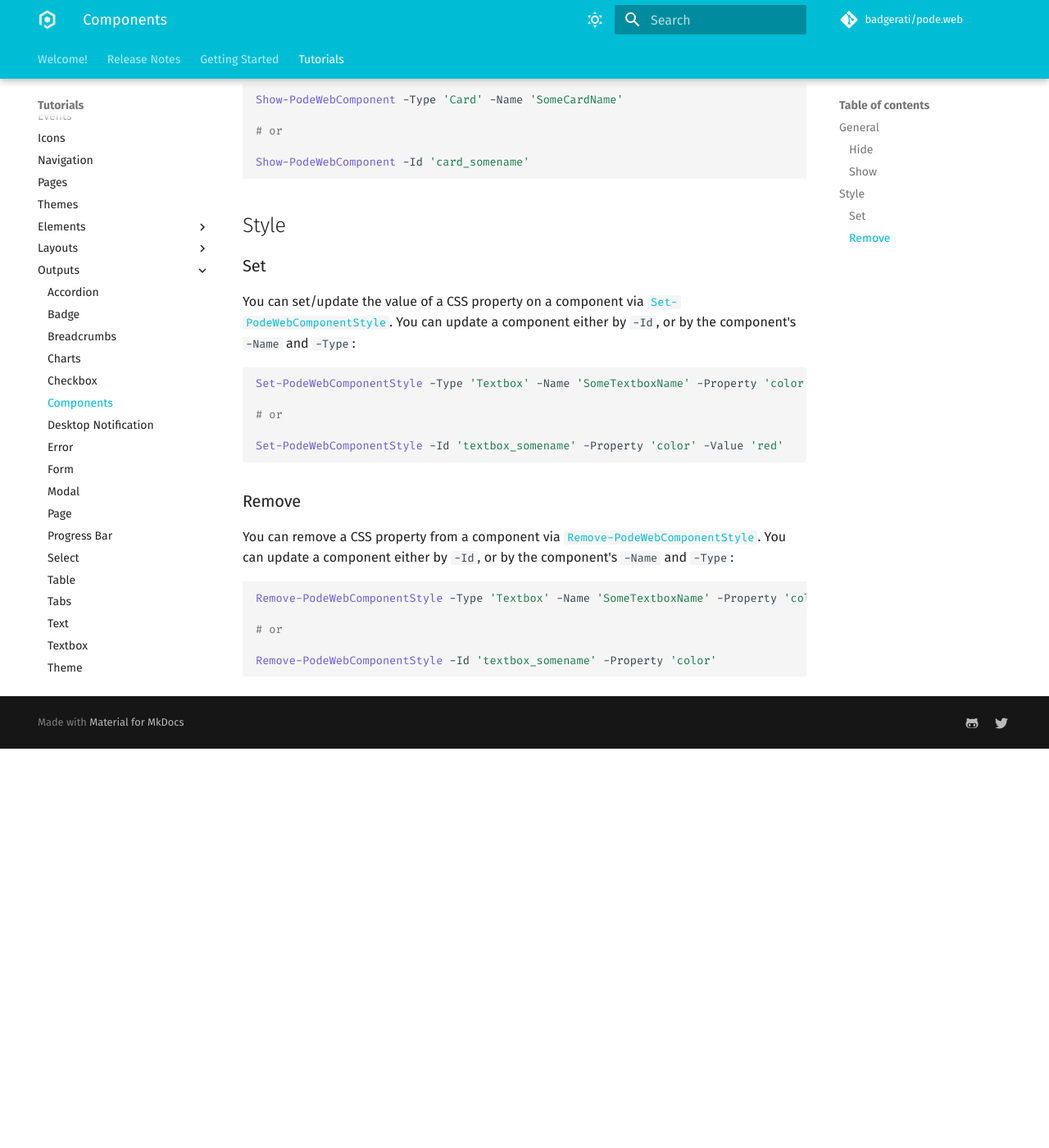
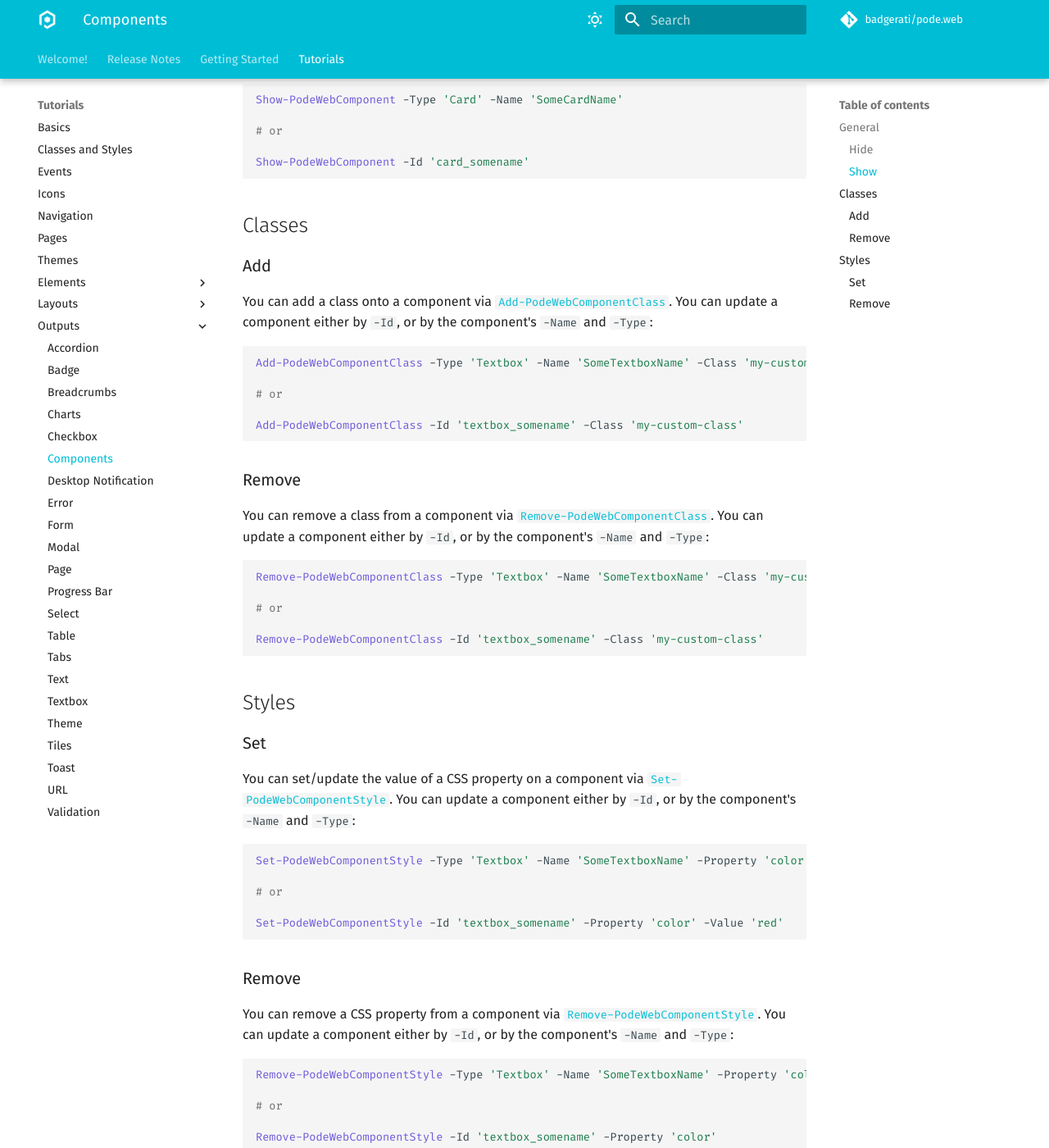
Before and after one commit to Badgerati/Pode.Web, an MkDocs documentation site: the page built from docs/Tutorials/Outputs/Components.md, in a window 1280 px wide and 1400 px high, scrolled down 617 px. Shown: the whole window at 82% size. Built offline with MkDocs 1.6.1 and Material for MkDocs 9.7.7, drawn with Linux system fonts in a browser that asks for light colours; comment, search, counter and statistics services are not loaded; before the commit the page ends 1530 px from its top, so only the background shows below that.

Commit message:
#89: add class output actions

````diff
--- a/docs/Tutorials/Outputs/Components.md
+++ b/docs/Tutorials/Outputs/Components.md
@@ -28,7 +28,33 @@ Show-PodeWebComponent -Type 'Card' -Name 'SomeCardName'
 Show-PodeWebComponent -Id 'card_somename'
 ```
 
-## Style
+## Classes
+
+### Add
+
+You can add a class onto a component via [`Add-PodeWebComponentClass`](../../../Functions/Outputs/Add-PodeWebComponentClass). You can update a component either by `-Id`, or by the component's `-Name` and `-Type`:
+
+```powershell
+Add-PodeWebComponentClass -Type 'Textbox' -Name 'SomeTextboxName' -Class 'my-custom-class'
+
+# or
+
+Add-PodeWebComponentClass -Id 'textbox_somename' -Class 'my-custom-class'
+```
+
+### Remove
+
+You can remove a class from a component via [`Remove-PodeWebComponentClass`](../../../Functions/Outputs/Remove-PodeWebComponentClass). You can update a component either by `-Id`, or by the component's `-Name` and `-Type`:
+
+```powershell
+Remove-PodeWebComponentClass -Type 'Textbox' -Name 'SomeTextboxName' -Class 'my-custom-class'
+
+# or
+
+Remove-PodeWebComponentClass -Id 'textbox_somename' -Class 'my-custom-class'
+```
+
+## Styles
 
 ### Set
 
````
Also changed, not shown: docs/Tutorials/ClassAndStyles.md (+6 -2 lines), 2 other files.
